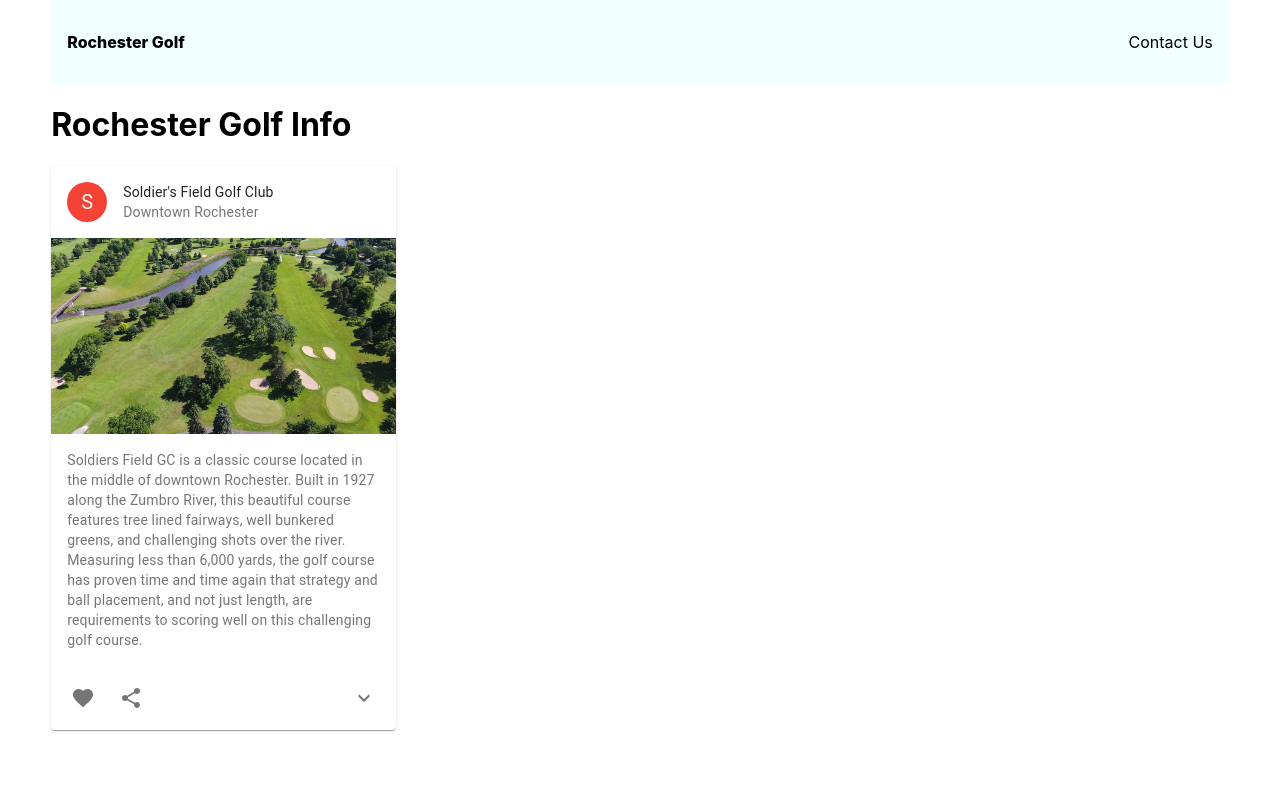
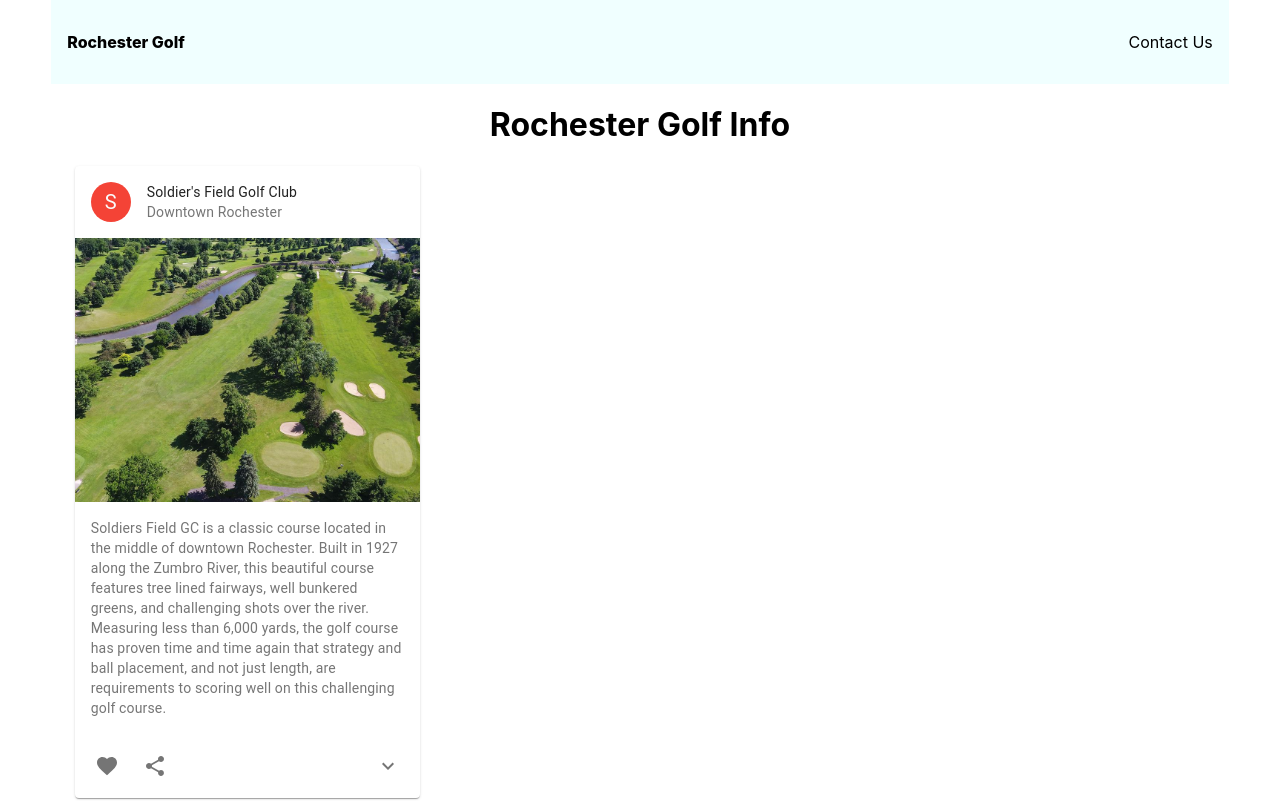
Before and after one commit to Mosae/rochester-golf, a React (Create React App) app: page / in a window 1280 px wide. Shown: the top 801 px of the page. Built offline with nearby package versions, Linux system fonts and the light colour scheme.

Commit message:
Fixed header text

```diff
--- a/src/components/cards/card.tsx
+++ b/src/components/cards/card.tsx
@@ -14,17 +14,18 @@ import { red } from '@material-ui/core/colors';
 import FavoriteIcon from '@material-ui/icons/Favorite';
 import ShareIcon from '@material-ui/icons/Share';
 import ExpandMoreIcon from '@material-ui/icons/ExpandMore';
-import MoreVertIcon from '@material-ui/icons/MoreVert';
+//import MoreVertIcon from '@material-ui/icons/MoreVert';
 import soldiers from './soldiersfield.jpg';
 
 const useStyles = makeStyles((theme: Theme) =>
 	createStyles({
 		root: {
 			maxWidth: 345,
+			marginLeft: '2%',
 			marginBottom: '6.25%',
 		},
 		media: {
-			height: 2,
+			height: 70,
 			paddingTop: '56.25%', // 16:9
 		},
 		expand: {
--- a/src/components/footer/footer.css
+++ b/src/components/footer/footer.css
@@ -10,7 +10,8 @@
 	font-weight: 300;
 	font-size: 0.9rem;
 }
-/* nav {
+nav {
 	display: flex;
 	justify-items: center;
-} */
+	justify-content: space-between;
+}
--- /dev/null
+++ b/src/components/header/header.css
@@ -0,0 +1,3 @@
+.header__wrapper {
+	text-align: center;
+}
--- a/src/components/header/header.tsx
+++ b/src/components/header/header.tsx
@@ -1,8 +1,8 @@
 import React from 'react';
-
+import './header.css';
 function header() {
 	return (
-		<div>
+		<div className="header__wrapper">
 			<h1>Rochester Golf Info</h1>
 		</div>
 	);
```
